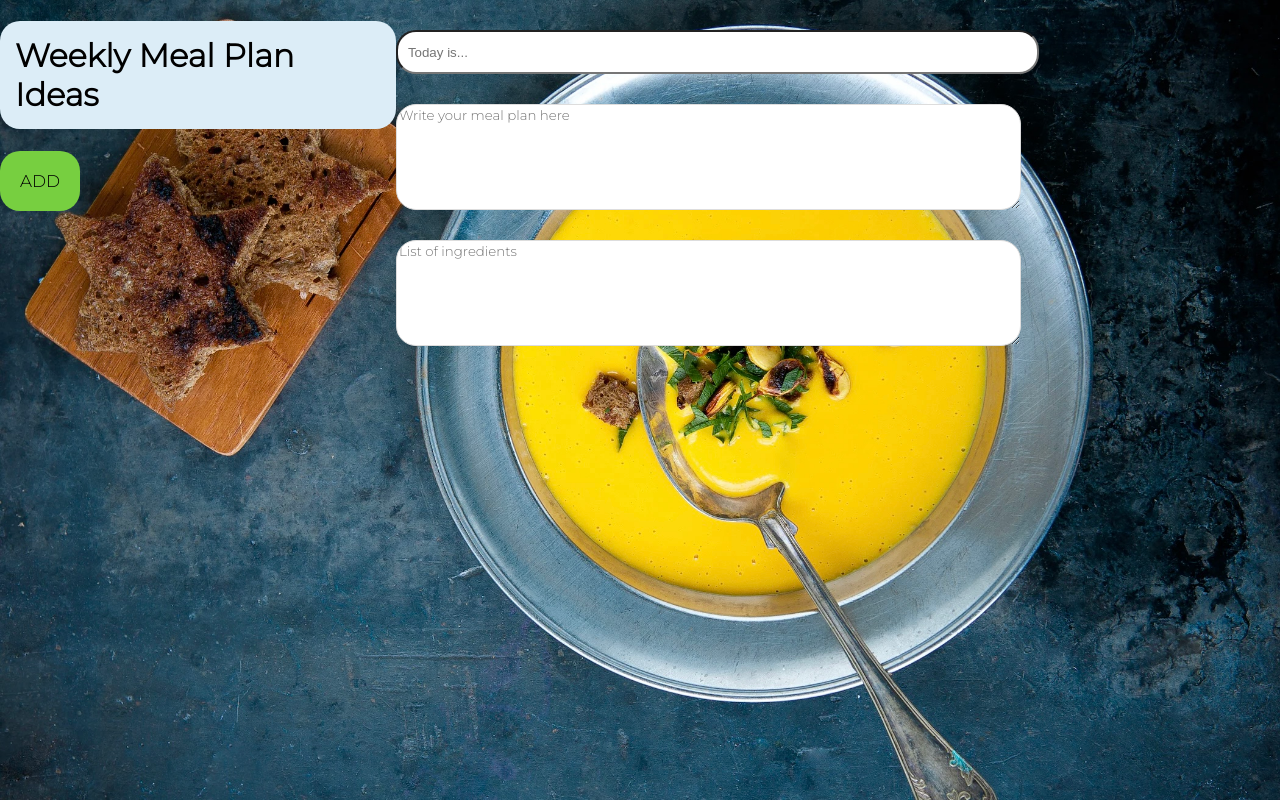
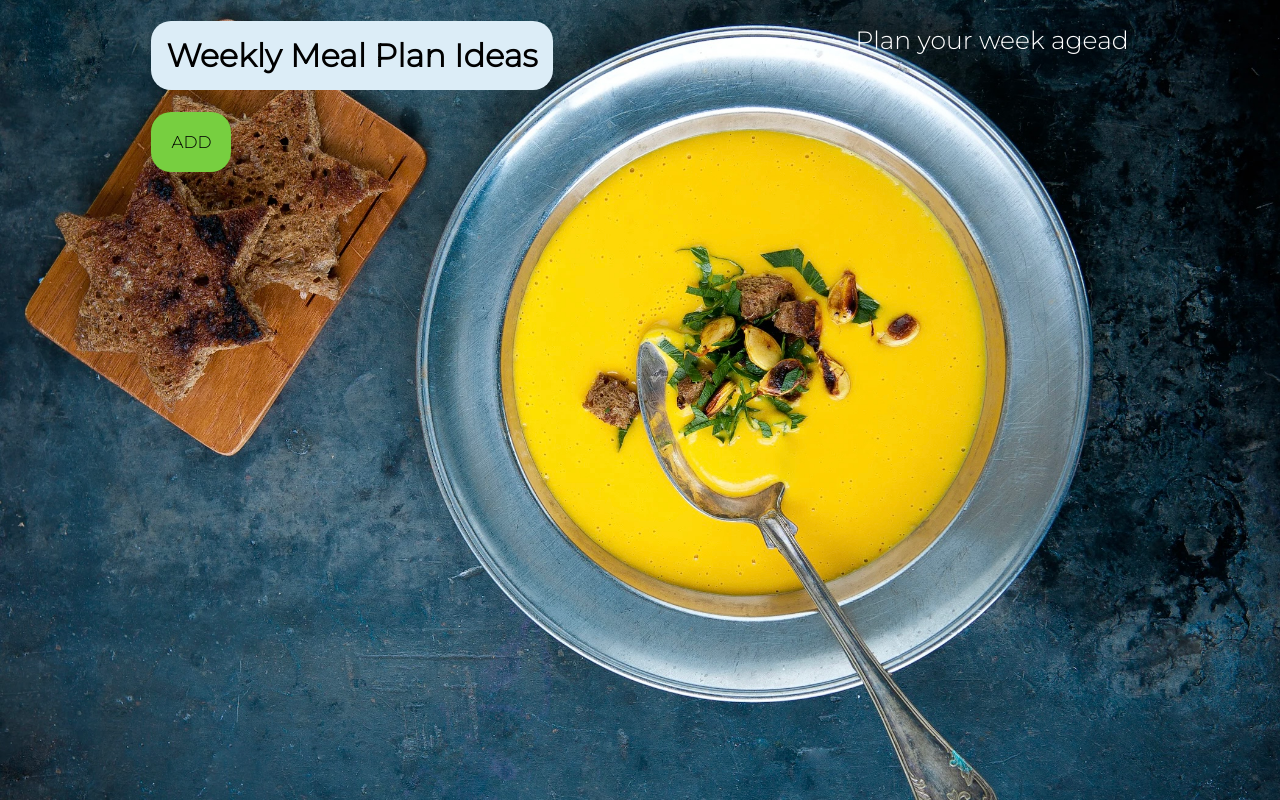
Before and after one commit to KseGreb/Weekly-meal-planner, a React (Create React App) app: page / in a window 1280 px wide. Built offline with nearby package versions, Linux system fonts and the light colour scheme.

Commit message:
work in progress

```diff
--- a/src/App.css
+++ b/src/App.css
@@ -21,7 +21,7 @@ h1{
   font-family: 'Montserrat', sans-serif;
   border: 0;
   background: none;
-  font-size: 17px;
+  font-size: 10px;
 }
 .App{
   display: flex;
@@ -54,3 +54,8 @@ textarea{
 .default{
   background-color: #dcedf7;
 }
+.planYourWeek{
+  color:white;
+  font-family: 'Montserrat', sans-serif;
+  font-size: 25px;
+}
--- a/src/App.js
+++ b/src/App.js
@@ -24,6 +24,15 @@ function App() {
   setMealsPlans(mealPlans.filter(({id})=> id !== mealId))
 }
 
+const updateDay = (myUptatedMeal) => {
+  const updatedMeals = mealPlans.map((mealPlan) => {
+    if (mealPlan.id === myUptatedMeal.id) {
+      return myUptatedMeal;
+    }
+    return mealPlan;
+  })
+}
+
   return (
     <div className="App">
       <MyList
@@ -33,7 +42,9 @@ function App() {
         selectedDay={selectedDay}
         setSelectedDay={setSelectedDay}
         />
-      <MyMealsAndIngredients/>
+      <MyMealsAndIngredients
+        selectedDay={selectedDay}
+        updateDay={updateDay}/>
     </div>
   );
 }
--- a/src/MyMealsAndIngredients.js
+++ b/src/MyMealsAndIngredients.js
@@ -1,8 +1,13 @@
-const MyMealsAndIngredients = () => {
+const MyMealsAndIngredients = ({selectedDay, updateDay}) => {
 
-    const addingDay = () =>{
+    const editMyMeal = (myInput, value) =>{
+        updateDay({
+            ...selectedDay,
+            [myInput]:value
+        })
+    }
 
-    }
+    if(!selectedDay)return <p className="planYourWeek">Plan your week agead</p>
 
     return(
         <div  className="whole-plan">
@@ -11,7 +16,9 @@ const MyMealsAndIngredients = () => {
                     type="text"
                     className="myInput"
                     placeholder="Today is..."
-                    onChange={addingDay}
+                    id="title"
+                    value={selectedDay.title}
+                    onChange={(e) => editMyMeal("title", e.target.value)}
                 />
                 <textarea
                     placeholder="Write your meal plan here"
```
